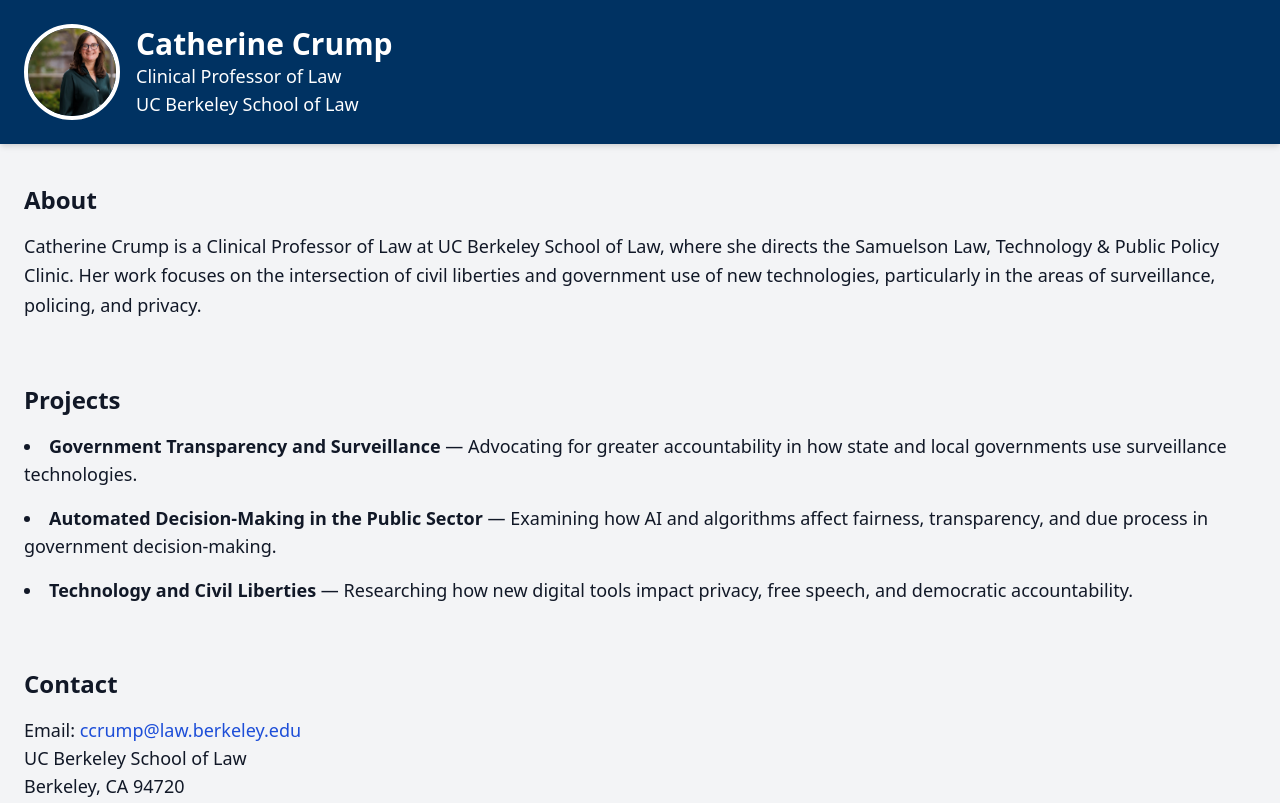
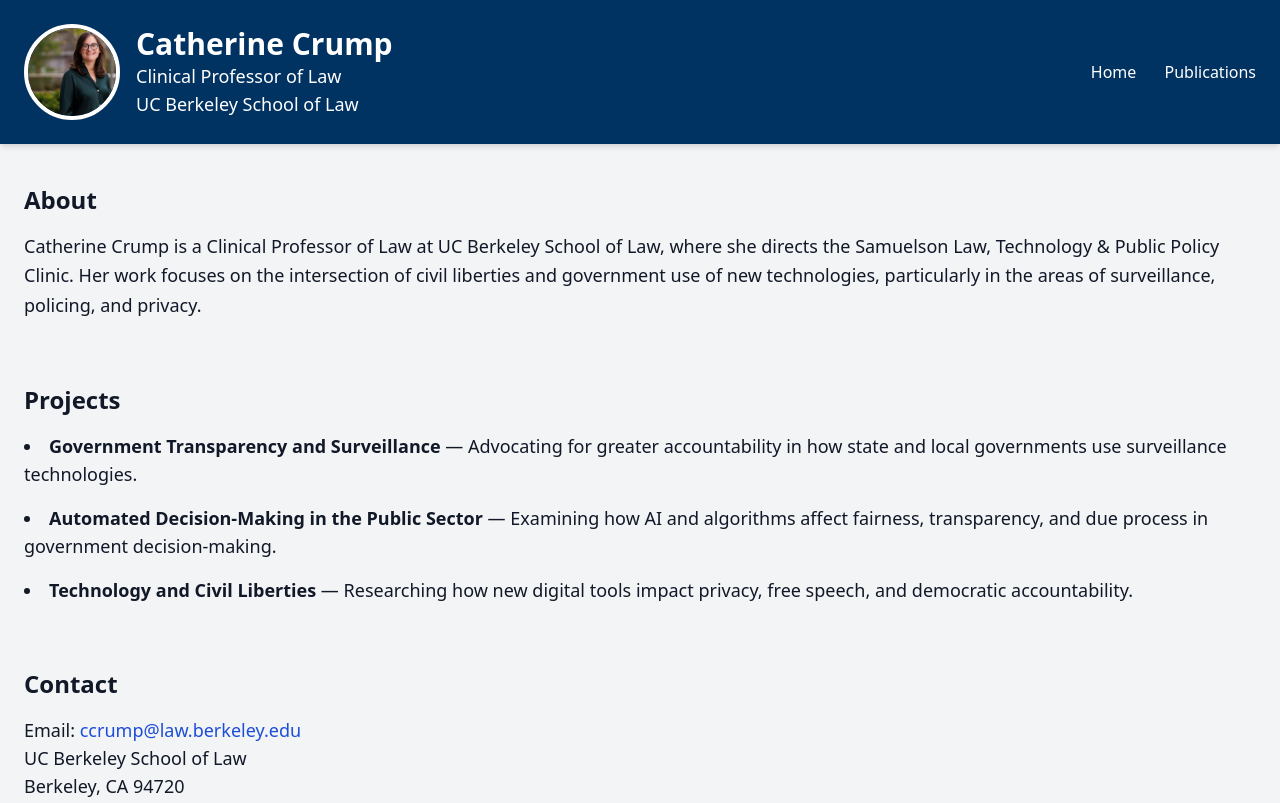
Before and after one commit to homejeopardy/ccrump, a plain HTML site: page index.html in a window 1280 px wide. Shown: the top 803 px of the page. Drawn offline with nearby package versions, Linux system fonts and the light colour scheme.

Commit message:
Update index.html

```diff
--- a/index.html
+++ b/index.html
@@ -17,6 +17,10 @@
           <p class="text-lg">UC Berkeley School of Law</p>
         </div>
       </div>
+      <nav class="mt-4 md:mt-0 space-x-6">
+        <a href="index.html" class="hover:underline">Home</a>
+        <a href="publications.html" class="hover:underline">Publications</a>
+      </nav>
     </div>
   </header>
 
```
